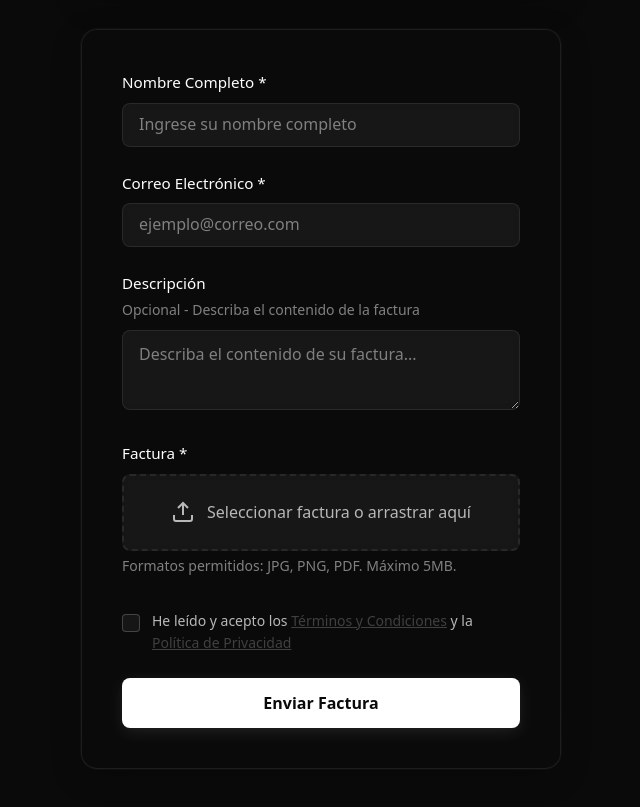
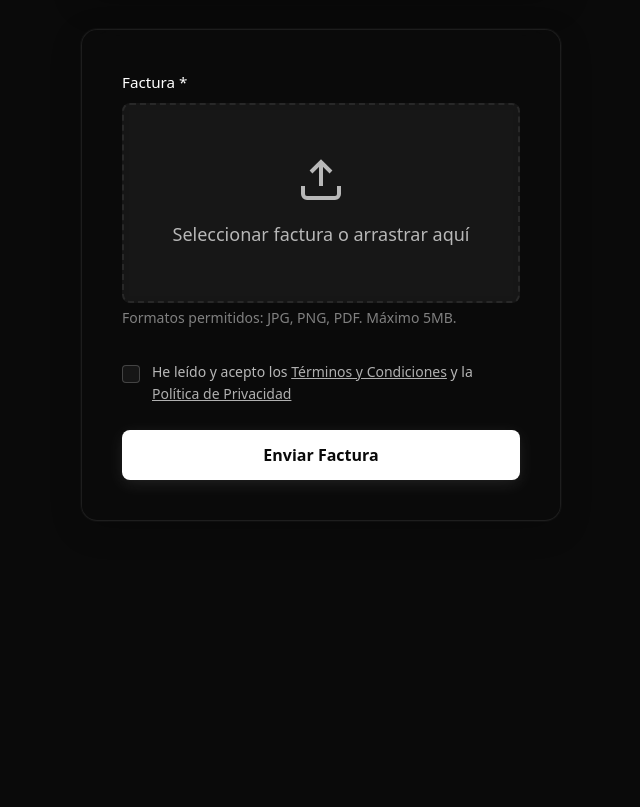
Before and after one commit to hunt-tickets/hunt-invoice, a website built with Vite: page index.html in a window 1280 px wide. Shown: the part 591-1398 px from the top of the page, without its empty margins (319-959 px from the left). After the commit the page ends 1176 px from the top, so only its background shows below. Built offline with nearby package versions, Linux system fonts and the light colour scheme.

Commit message:
initial commit

```diff
--- a/index.html
+++ b/index.html
@@ -92,65 +92,11 @@
         </section>
 
         <form id="invoice-form" class="invoice-form" novalidate>
-          <div class="form-group">
-            <label for="fullName" class="form-label">
-              <span data-es="Nombre Completo" data-en="Full Name">Nombre Completo</span> <span class="required">*</span>
-            </label>
-            <input
-              type="text"
-              id="fullName"
-              name="fullName"
-              class="form-input"
-              required
-              aria-describedby="fullName-error"
-              placeholder="Ingrese su nombre completo"
-              data-placeholder-es="Ingrese su nombre completo"
-              data-placeholder-en="Enter your full name"
-            />
-            <div id="fullName-error" class="error-message" role="alert" aria-live="polite"></div>
-          </div>
-
-          <div class="form-group">
-            <label for="email" class="form-label">
-              <span data-es="Correo Electrónico" data-en="Email Address">Correo Electrónico</span> <span class="required">*</span>
-            </label>
-            <input
-              type="email"
-              id="email"
-              name="email"
-              class="form-input"
-              required
-              aria-describedby="email-error"
-              placeholder="ejemplo@correo.com"
-              data-placeholder-es="ejemplo@correo.com"
-              data-placeholder-en="example@email.com"
-            />
-            <div id="email-error" class="error-message" role="alert" aria-live="polite"></div>
-          </div>
-
-          <div class="form-group">
-            <label for="description" class="form-label">
-              <span data-es="Descripción" data-en="Description">Descripción</span>
-              <span class="form-hint" data-es="Opcional - Describa el contenido de la factura" data-en="Optional - Describe the content of the invoice">Opcional - Describa el contenido de la factura</span>
-            </label>
-            <textarea
-              id="description"
-              name="description"
-              class="form-textarea"
-              aria-describedby="description-error"
-              placeholder="Describa el contenido de su factura..."
-              data-placeholder-es="Describa el contenido de su factura..."
-              data-placeholder-en="Describe the content of your invoice..."
-              rows="3"
-            ></textarea>
-            <div id="description-error" class="error-message" role="alert" aria-live="polite"></div>
-          </div>
-
-          <div class="form-group">
+          <div class="form-group file-only-group">
             <label for="invoice" class="form-label">
               <span data-es="Factura" data-en="Invoice">Factura</span> <span class="required">*</span>
             </label>
-            <div class="file-input-wrapper">
+            <div class="file-input-wrapper file-input-large">
               <input
                 type="file"
                 id="invoice"
@@ -161,7 +107,7 @@
                 aria-describedby="invoice-help"
               />
               <div class="file-input-display">
-                <svg class="upload-icon" width="24" height="24" viewBox="0 0 24 24" fill="none" stroke="currentColor" stroke-width="2">
+                <svg class="upload-icon" width="48" height="48" viewBox="0 0 24 24" fill="none" stroke="currentColor" stroke-width="2">
                   <path d="M21 15v4a2 2 0 0 1-2 2H5a2 2 0 0 1-2-2v-4"></path>
                   <polyline points="17,8 12,3 7,8"></polyline>
                   <line x1="12" y1="3" x2="12" y2="15"></line>
--- a/src/style.css
+++ b/src/style.css
@@ -287,6 +287,27 @@ body {
   margin-bottom: 1.5rem;
 }
 
+.file-only-group {
+  margin-bottom: 2rem;
+}
+
+.file-input-large .file-input-display {
+  padding: 3rem 2rem;
+  min-height: 200px;
+  flex-direction: column;
+  gap: 1rem;
+}
+
+.file-input-large .upload-icon {
+  width: 48px;
+  height: 48px;
+}
+
+.file-input-large .file-text {
+  font-size: 1.125rem;
+  font-weight: 500;
+}
+
 .form-label {
   display: block;
   font-weight: 500;
@@ -557,6 +578,15 @@ body {
   color: var(--accent-primary-hover);
 }
 
+/* Dark mode: Make policy links lighter */
+:root .policy-link {
+  color: #b0b0b0;
+}
+
+:root .policy-link:hover {
+  color: #d0d0d0;
+}
+
 .form-actions {
   margin-top: 1rem;
 }
@@ -596,6 +626,17 @@ body {
   opacity: 0.6;
   cursor: not-allowed;
   transform: none;
+}
+
+[data-theme="light"] .btn-primary {
+  background: #212529;
+  color: #ffffff;
+  box-shadow: 0 4px 16px rgba(33, 37, 41, 0.1);
+}
+
+[data-theme="light"] .btn-primary:hover:not(:disabled) {
+  background: #343a40;
+  box-shadow: 0 8px 24px rgba(33, 37, 41, 0.15);
 }
 
 .btn-text {
```
